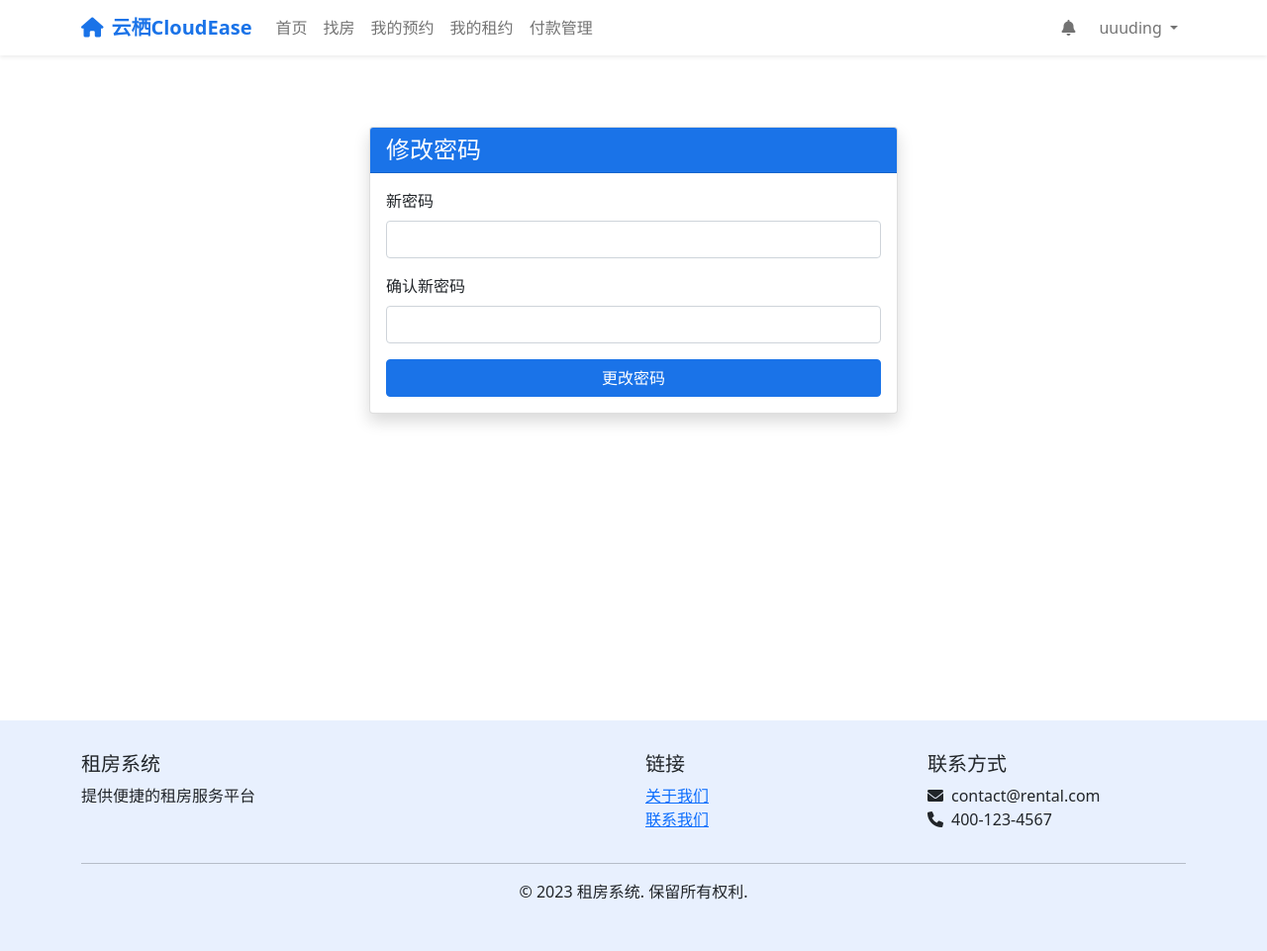
After one commit to uuuding/CloudEase, a Flask app: page /auth/change-password in a window 1280 px wide. The commit adds this page. Shown: the whole page at 99% size. Run offline with Flask 3, Linux system fonts and the light colour scheme; a user stored in the database is signed in; some libraries are stand-ins or nearby versions.

Commit message:
编辑用户实现，用户部分基本结束

```diff
--- a/forms/auth.py
+++ b/forms/auth.py
@@ -25,3 +25,8 @@ class ProfileForm(FlaskForm):
     phone = TelField('手机号码', validators=[Regexp(r'^1[3-9]\d{9}$', message='请输入有效的手机号码')])
     avatar = FileField('头像', validators=[FileAllowed(['jpg', 'png', 'jpeg'], '只允许上传图片文件')])
     submit = SubmitField('更新资料')
+
+class ChangePasswordForm(FlaskForm):
+    new_password = PasswordField('新密码', validators=[DataRequired(), Length(min=6)])
+    confirm_password = PasswordField('确认新密码', validators=[DataRequired(), EqualTo('new_password', message='两次输入的密码必须一致')])
+    submit = SubmitField('更改密码')
--- a/models/user.py
+++ b/models/user.py
@@ -1,11 +1,13 @@
 from flask_login import UserMixin
 from datetime import datetime
 from extensions import db, bcrypt, login_manager
+
 
 # 用户角色枚举
 class UserRole:
     TENANT = 'tenant'  # 租客
     LANDLORD = 'landlord'  # 房东
+
 
 # 用户模型
 class User(db.Model, UserMixin):
@@ -47,6 +49,7 @@ class User(db.Model, UserMixin):
     def __repr__(self):
         return f"<User {self.username}>"
 
+
 # 用户加载函数
 @login_manager.user_loader
 def load_user(user_id):
--- a/routes/auth.py
+++ b/routes/auth.py
@@ -1,10 +1,10 @@
-from flask import Blueprint, render_template, redirect, url_for, flash, request
+from flask import Blueprint, render_template, redirect, url_for, flash, request, current_app
 from flask_login import login_user, logout_user, login_required, current_user
 from werkzeug.utils import secure_filename
 from models.user import User, UserRole
 from extensions import db, bcrypt
 import os
-from forms.auth import LoginForm, RegisterForm, ProfileForm
+from forms.auth import LoginForm, ChangePasswordForm, RegisterForm, ProfileForm
 
 auth_bp = Blueprint('auth', __name__)
 
@@ -111,19 +111,22 @@ def profile():
 @auth_bp.route('/change-password', methods=['GET', 'POST'])
 @login_required
 def change_password():
-    if request.method == 'POST':
-        current_password = request.form.get('current_password')
-        new_password = request.form.get('new_password')
-        confirm_password = request.form.get('confirm_password')
 
-        if not current_user.check_password(current_password):
-            flash('当前密码不正确', 'danger')
-        elif new_password != confirm_password:
-            flash('新密码和确认密码不匹配', 'danger')
-        else:
-            current_user.password_hash = bcrypt.generate_password_hash(new_password).decode('utf-8')
-            db.session.commit()
-            flash('密码已成功更改', 'success')
-            return redirect(url_for('auth.profile'))
+    form = ChangePasswordForm()
+    if form.validate_on_submit():
+        # 验证密码长度
+        if len(form.new_password.data) < 6:
+            flash('新密码长度不能少于6个字符', 'danger')
+            return render_template('auth/change_password.html', form=form)
 
-    return render_template('auth/change_password.html')
+        # 验证确认密码
+        if form.new_password.data != form.confirm_password.data:
+            flash('两次输入的密码不一致', 'danger')
+            return render_template('auth/change_password.html', form=form)
+
+        current_user.password_hash = bcrypt.generate_password_hash(form.new_password.data).decode('utf-8')
+
+        db.session.commit()
+        flash('密码已成功更改', 'success')
+        return redirect(url_for('main.index'))
+    return render_template('auth/change_password.html', form=form)
--- a/routes/profile.py
+++ b/routes/profile.py
@@ -8,11 +8,13 @@ import uuid
 
 profile_bp = Blueprint('profile', __name__)
 
+
 @profile_bp.route('/edit')
 @login_required
 def edit_profile():
     # 编辑个人资料页面
     return render_template('profile/edit.html')
+
 
 @profile_bp.route('/update', methods=['POST'])
 @login_required
@@ -59,6 +61,7 @@ def update_profile():
     flash('个人资料已更新', 'success')
     return redirect(url_for('profile.edit_profile'))
 
+
 @profile_bp.route('/change-password', methods=['POST'])
 @login_required
 def change_password():
--- /dev/null
+++ b/templates/auth/change_password.html
@@ -0,0 +1,52 @@
+{% extends "base.html" %}
+
+{% block title %}修改密码 - 云栖CloudEase{% endblock %}
+
+{% block content %}
+<div class="container py-5">
+    <div class="row justify-content-center">
+        <div class="col-md-6">
+            <div class="card shadow">
+                <div class="card-header bg-primary text-white">
+                    <h4 class="mb-0">修改密码</h4>
+                </div>
+                <div class="card-body">
+                    <form method="POST" action="{{ url_for('auth.change_password') }}">
+                        {{ form.hidden_tag() }}
+                        <!-- 当前密码字段已被移除 -->
+                        <div class="mb-3">
+                            {{ form.new_password.label(class="form-label") }}
+                            {% if form.new_password.errors %}
+                                {{ form.new_password(class="form-control is-invalid") }}
+                                <div class="invalid-feedback">
+                                    {% for error in form.new_password.errors %}
+                                        {{ error }}
+                                    {% endfor %}
+                                </div>
+                            {% else %}
+                                {{ form.new_password(class="form-control") }}
+                            {% endif %}
+                        </div>
+                        <div class="mb-3">
+                            {{ form.confirm_password.label(class="form-label") }}
+                            {% if form.confirm_password.errors %}
+                                {{ form.confirm_password(class="form-control is-invalid") }}
+                                <div class="invalid-feedback">
+                                    {% for error in form.confirm_password.errors %}
+                                        {{ error }}
+                                    {% endfor %}
+                                </div>
+                            {% else %}
+                                {{ form.confirm_password(class="form-control") }}
+                            {% endif %}
+                        </div>
+                        <div class="d-grid gap-2">
+                            {{ form.submit(class="btn btn-primary") }}
+                        </div>
+                    </form>
+                </div>
+            </div>
+        </div>
+    </div>
+</div>
+{% endblock %}
--- a/templates/auth/profile.html
+++ b/templates/auth/profile.html
@@ -69,6 +69,7 @@
                         </form>
                     </div>
                 </div>
+
             </div>
         </div>
     </div>
```
Also changed, not shown: forms/__init__.py (line endings or trailing spaces).
